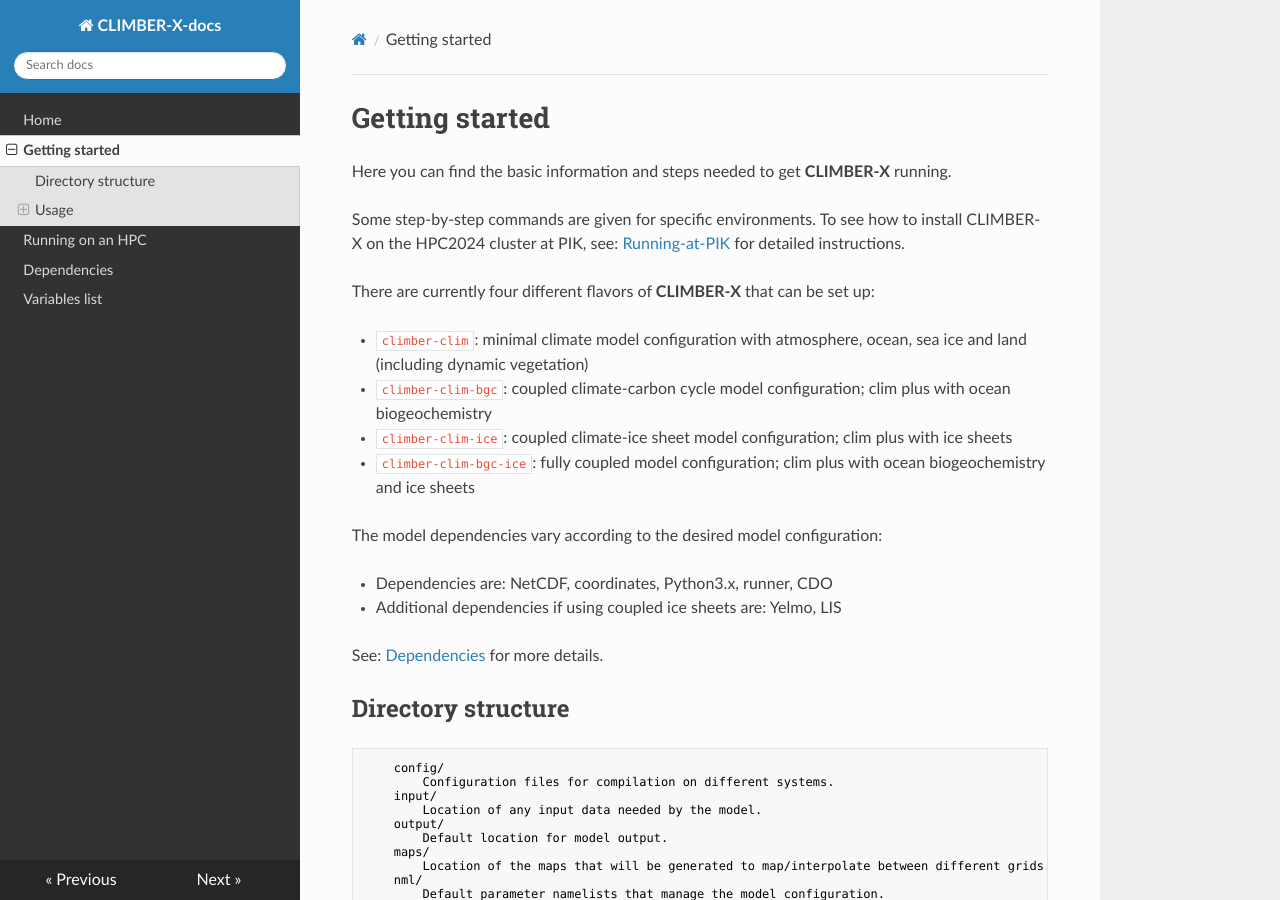
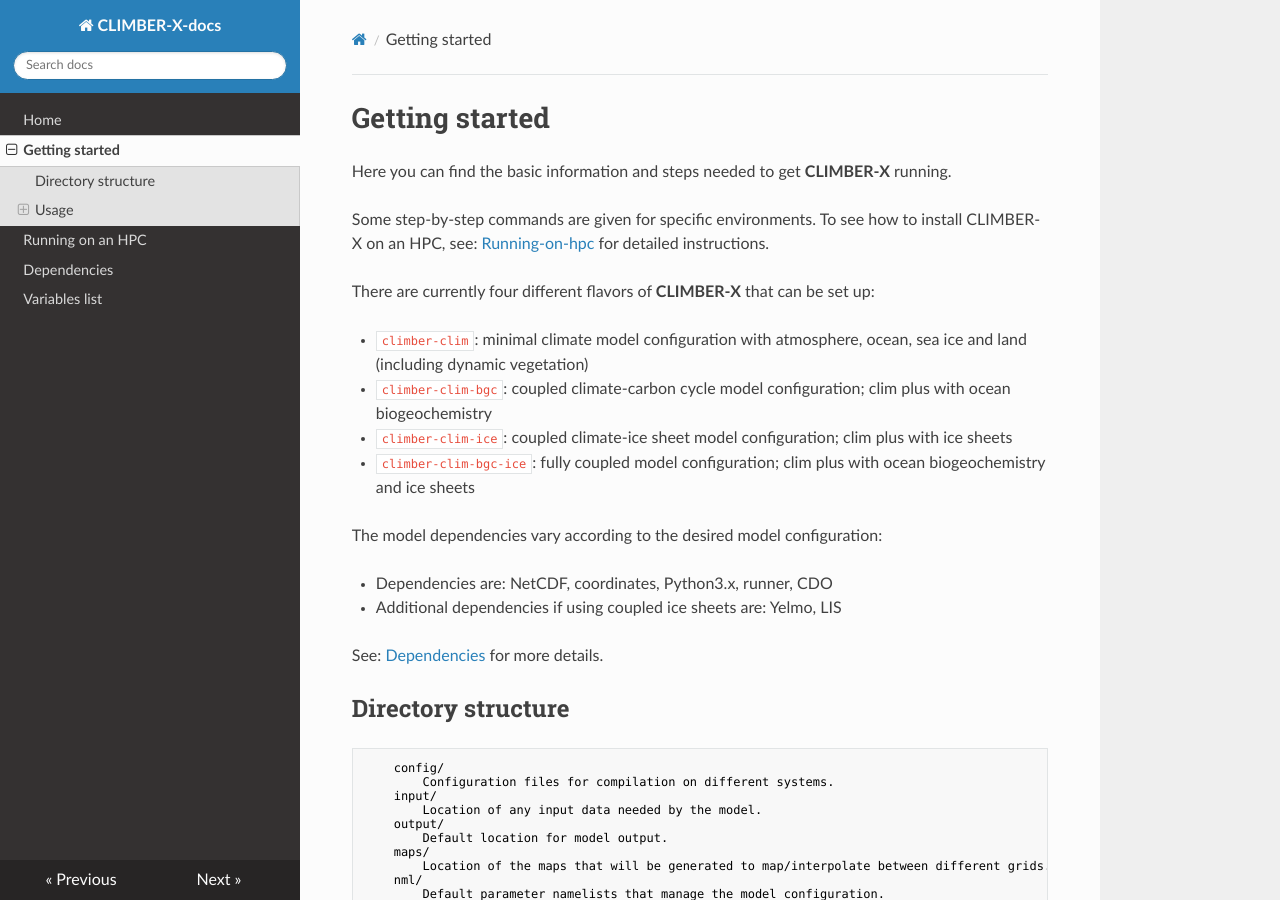
Before and after one commit to cxesmc/climber-docs, an MkDocs documentation site: the page built from docs/getting-started.md, in a window 1280 px wide and 900 px high. Built offline with MkDocs 1.6.1, drawn with Linux system fonts in a browser that asks for light colours; nearby versions of some CDN libraries.

Commit message:
Link fixed.

```diff
--- a/docs/getting-started.md
+++ b/docs/getting-started.md
@@ -3,7 +3,7 @@
 Here you can find the basic information and steps needed to get **CLIMBER-X** running.
 
 Some step-by-step commands are given for specific environments.
-To see how to install CLIMBER-X on the HPC2024 cluster at PIK, see: [Running-at-PIK](running-at-pik.md) for detailed instructions.
+To see how to install CLIMBER-X on an HPC, see: [Running-on-hpc](running-on-hpc.md) for detailed instructions.
 
 There are currently four different flavors of **CLIMBER-X** that can be set up:
 
```
